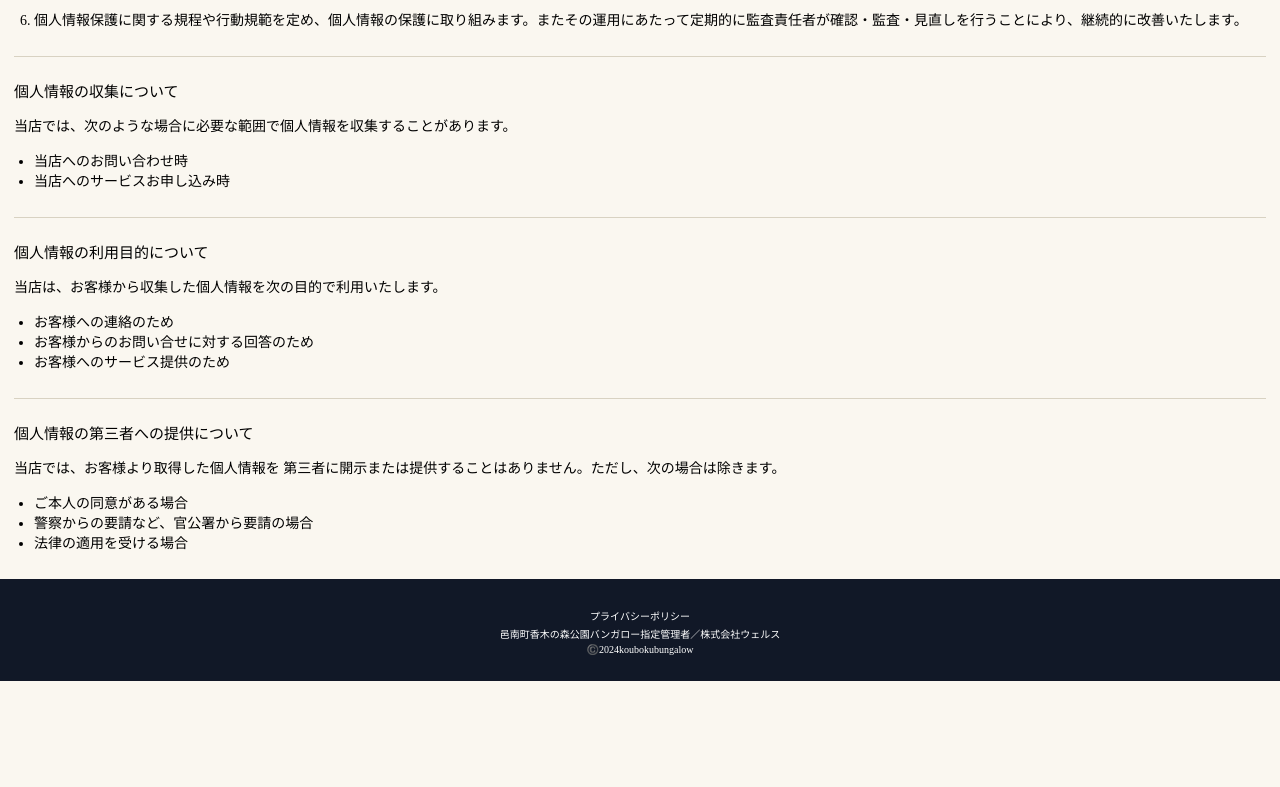
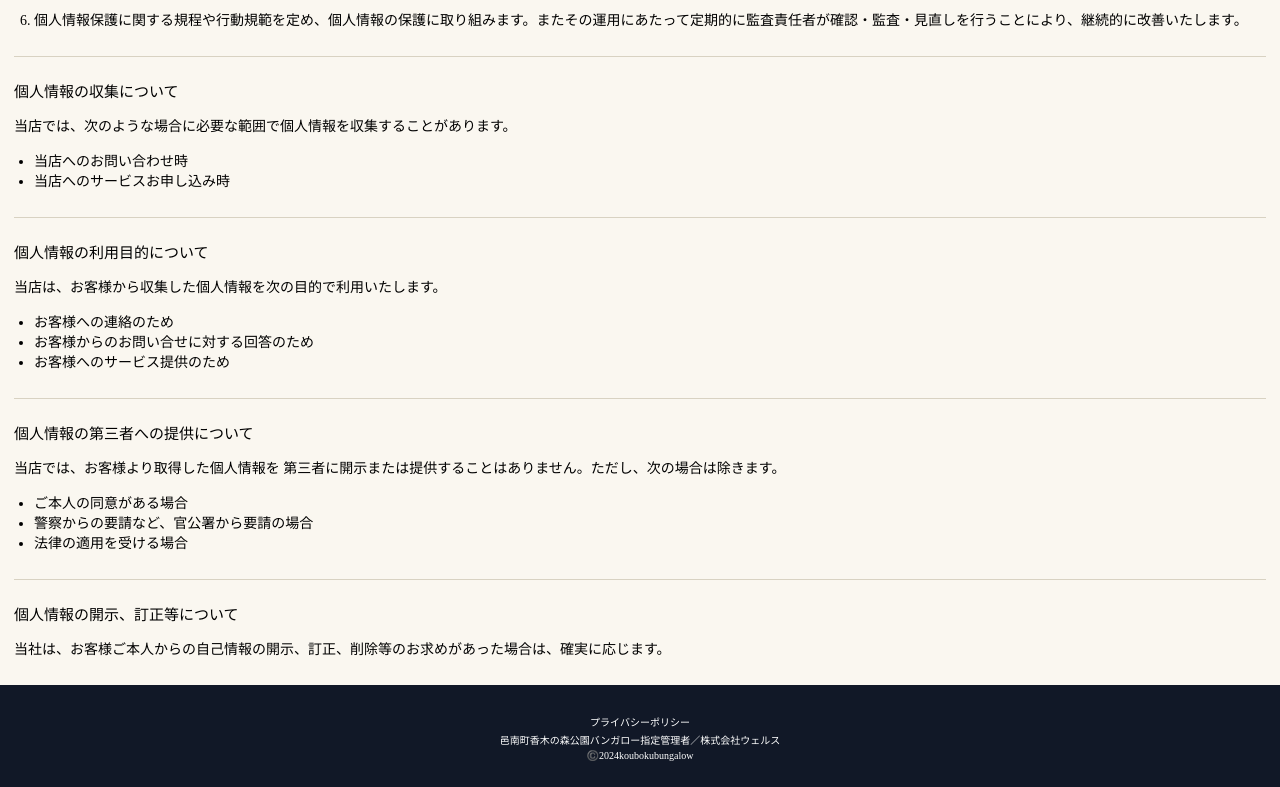
Before and after one commit to nka21/techc-web-project-02, an Astro site: page /privacy in a window 1280 px wide. Shown: the part 404-1191 px from the top of the page. Before the commit the page ends 1085 px from the top, so only its background shows below. Built offline with nearby package versions, Linux system fonts and the light colour scheme; Astro itself is replaced by a stand-in of ours; a web font is replaced by a local one.

Commit message:
個人情報の開示についてを追加

```diff
--- a/src/pages/privacy.astro
+++ b/src/pages/privacy.astro
@@ -64,6 +64,10 @@ import PrivacyBox from '../components/privacy/PrivacyBox.astro';
                     <li>法律の適用を受ける場合</li>
                 </ul>
             </PrivacyBox>
+            <PrivacyBox>
+                <h3 class="font-kaisei text-[15px]">個人情報の開示、訂正等について</h3>
+                <p>当社は、お客様ご本人からの自己情報の開示、訂正、削除等のお求めがあった場合は、確実に応じます。</p>
+            </PrivacyBox>
         </section>
     </article>
 </Layout>
```
